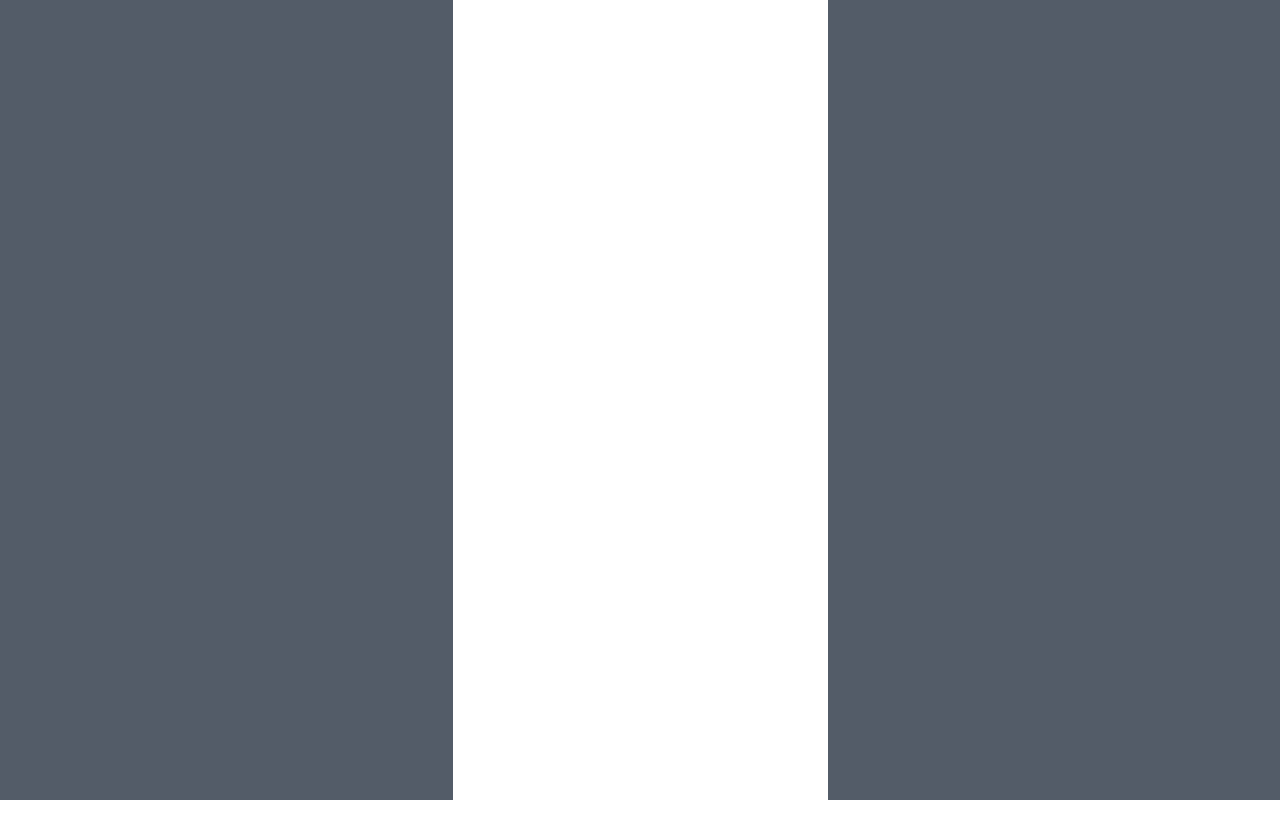
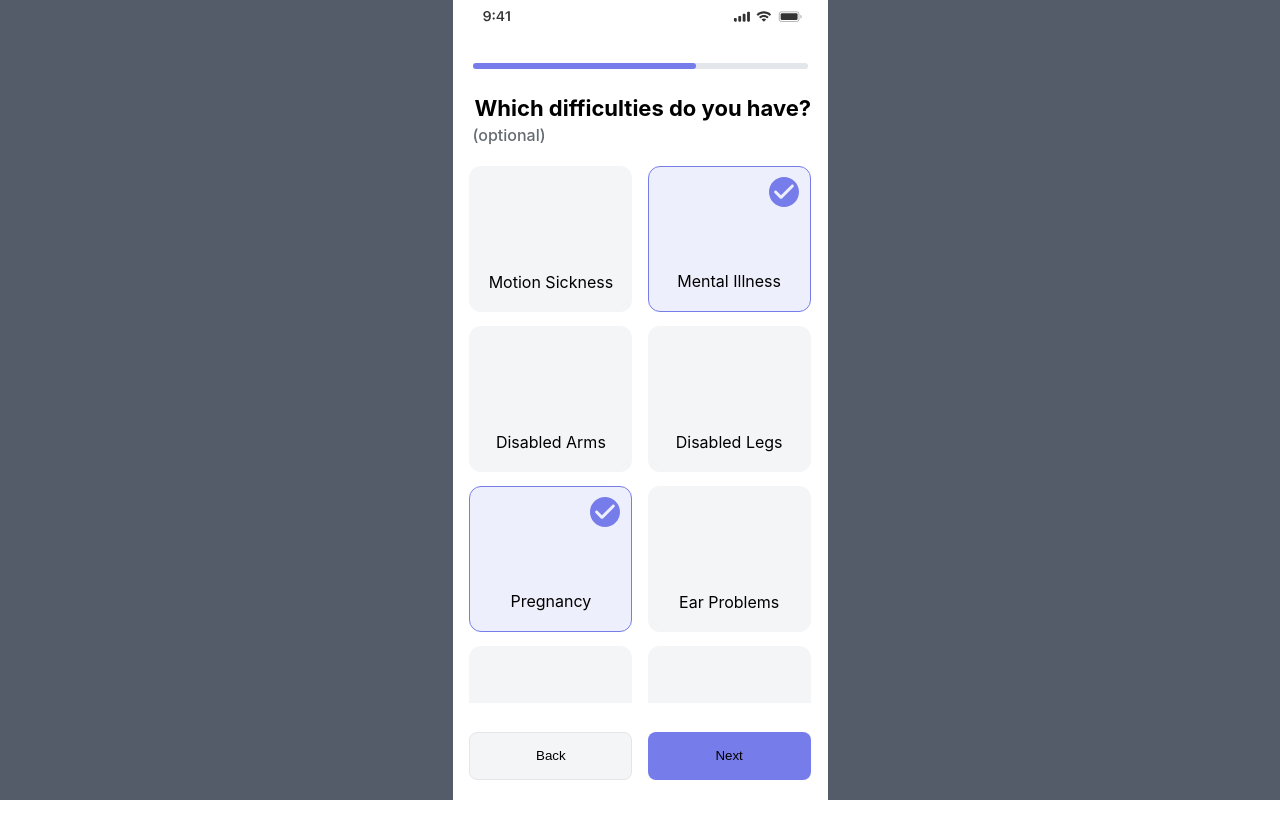
Before and after one commit to JunctionX-Seoul-Caffeine/Calmmuter, a React (Create React App) app: page /body-info in a window 1280 px wide. Shown: the top 838 px of the page. Before the commit the page ends 806 px from the top, so only its background shows below. Built offline with nearby package versions, Linux system fonts and the light colour scheme.

Commit message:
bodyInfo 페이지 제작

```diff
--- a/src/App.js
+++ b/src/App.js
@@ -10,6 +10,7 @@ function App() {
     <div className="App">
       <div className="wrapper">
         <Route path="/rate" component={RatePage} exact />
+        <Route path="/body-info" component={BodyInfo} exact />
       </div>
     </div>
   );
--- a/src/components/StatusBar.js
+++ b/src/components/StatusBar.js
@@ -5,6 +5,7 @@ const StatusBar = () => {
   return (
     <div className="status-bar-wrapper">
       <svg
+        className="status-bar-svg1"
         width="27"
         height="12"
         viewBox="0 0 27 12"
--- a/src/index.css
+++ b/src/index.css
@@ -9,6 +9,11 @@ body,
   -moz-osx-font-smoothing: grayscale;
   width: 100%;
   height: 100%;
+  -ms-user-select: none;
+  -moz-user-select: -moz-none;
+  -khtml-user-select: none;
+  -webkit-user-select: none;
+  user-select: none;
 }
 
 code {
--- a/src/pages/BodyInfo.js
+++ b/src/pages/BodyInfo.js
@@ -1,36 +1,81 @@
-import React from "react";
+import React, { useState } from "react";
+import StatusBar from "../components/StatusBar";
 import "../styles/BodyInfo.css";
 
 const BodyInfo = () => {
-  const bodyInfoArr = [
-    { content: "Motion Sickness" },
-    { content: "Mental Illness" },
-    { content: "Disabled Arms" },
-    { content: "Disabled Legs" },
-    { content: "Pregnancy" },
-    { content: "Ear Problems" },
-  ];
+  const [bodyInfoArr, setBodyInfoArr] = useState([
+    { id: 1, content: "Motion Sickness", selected: false },
+    { id: 2, content: "Mental Illness", selected: true },
+    { id: 3, content: "Disabled Arms", selected: false },
+    { id: 4, content: "Disabled Legs", selected: false },
+    { id: 5, content: "Pregnancy", selected: true },
+    { id: 6, content: "Ear Problems", selected: false },
+    { id: 7, content: "Etc", selected: false },
+    { id: 8, content: "Etc", selected: false },
+    { id: 9, content: "Etc", selected: false },
+    { id: 10, content: "Etc", selected: false },
+  ]);
+
+  const onClick = (id) => {
+    setBodyInfoArr(
+      bodyInfoArr.map((singleInfo) =>
+        singleInfo.id === id
+          ? { ...singleInfo, selected: !singleInfo.selected }
+          : singleInfo
+      )
+    );
+    console.log(bodyInfoArr);
+  };
+
   return (
+    <>
+      <StatusBar />
       <div className="body-info-wrapper">
         <div className="step-wrapper">
-        <div className="step-bar"></div>
+          <div className="step-bar">
+            <div className="current-step"></div>
+          </div>
         </div>
         <div className="title-wrapper">
-        <h2>Which difficulties do you have?</h2>
+          <h3>Which difficulties do you have?</h3>
           <h4>(optional)</h4>
         </div>
         <div className="body-info-element-wrapper">
-        <div className="single-body-info">
           {bodyInfoArr.map((singleInfo) => (
-            <div className="single-body-info">{singleInfo.content}</div>
+            <div
+              className={
+                singleInfo.selected
+                  ? "single-body-info-selected"
+                  : "single-body-info"
+              }
+              onClick={() => onClick(singleInfo.id)}
+              key={singleInfo.id}
+            >
+              {singleInfo.content}
+              {singleInfo.selected ? (
+                <svg
+                  className="test"
+                  width="30"
+                  height="30"
+                  viewBox="0 0 30 30"
+                  fill="none"
+                  xmlns="http://www.w3.org/2000/svg"
+                >
+                  <path
+                    d="M15 0C6.72 0 0 6.72 0 15C0 23.28 6.72 30 15 30C23.28 30 30 23.28 30 15C30 6.72 23.28 0 15 0ZM10.935 21.435L5.55 16.05C4.965 15.465 4.965 14.52 5.55 13.935C6.135 13.35 7.08 13.35 7.665 13.935L12 18.255L22.32 7.935C22.905 7.35 23.85 7.35 24.435 7.935C25.02 8.52 25.02 9.465 24.435 10.05L13.05 21.435C12.48 22.02 11.52 22.02 10.935 21.435Z"
+                    fill="#767CEA"
+                  />
+                </svg>
+              ) : null}
+            </div>
           ))}
-        </div>
         </div>
         <div className="button-wrapper">
           <button>Back</button>
           <button>Next</button>
         </div>
       </div>
+    </>
   );
 };
 
--- a/src/styles/BodyInfo.css
+++ b/src/styles/BodyInfo.css
@@ -7,18 +7,120 @@
 
 .step-wrapper {
   width: 100%;
-  height: 5%;
+  height: 7%;
   display: flex;
   justify-content: center;
   align-items: center;
 }
 
 .step-bar {
-  /* position: absolute; */
   width: 335px;
   height: 6px;
-  /* left: 20px; */
-  /* top: 78px; */
   background-color: #e3e6ea;
   border-radius: 8px;
 }
+
+.current-step {
+  width: 223.33px;
+  height: 6px;
+  background: #767cea;
+  border-radius: 8px;
+}
+
+.title-wrapper {
+  margin-bottom: 2px;
+}
+
+.title-wrapper h3 {
+  font-family: SF Pro Display;
+  font-style: normal;
+  font-weight: bold;
+  font-size: 22px;
+  line-height: 26px;
+  margin: 0 0 0 22px;
+}
+
+.title-wrapper h4 {
+  font-family: SF Pro Display;
+  font-style: normal;
+  font-weight: 500;
+  font-size: 16px;
+  line-height: 19px;
+  color: #646b71;
+  margin: 5px 0 0 20px;
+}
+
+.body-info-element-wrapper {
+  width: 91%;
+  height: 67%;
+  margin: 12px auto 0;
+  display: flex;
+  justify-content: space-between;
+  flex-wrap: wrap;
+  overflow: hidden;
+}
+
+.single-body-info-selected {
+  position: relative;
+  width: 163px;
+  height: 146px;
+  display: flex;
+  justify-content: center;
+  align-items: flex-end;
+  padding-bottom: 20px;
+  margin: 7px 0;
+  cursor: pointer;
+  background-color: rgba(118, 124, 234, 0.12);
+  border: 1.5px solid #767cea;
+  box-sizing: border-box;
+  border-radius: 12px;
+}
+
+.single-body-info {
+  width: 163px;
+  height: 126px;
+  border-radius: 12px;
+  background-color: #f3f5f7;
+  display: flex;
+  justify-content: center;
+  align-items: flex-end;
+  padding-bottom: 20px;
+  margin: 7px 0;
+  cursor: pointer;
+}
+
+.test {
+  position: absolute;
+  top: 10px;
+  left: 90px;
+}
+
+.button-wrapper {
+  width: 91%;
+  height: 13%;
+  margin: 0 auto;
+  display: flex;
+  justify-content: space-between;
+  align-items: center;
+}
+
+.button-wrapper button {
+  width: 163px;
+  height: 48px;
+  outline: none;
+  border: 0;
+}
+
+.button-wrapper button:first-child {
+  background: #f3f5f7;
+  border: 1px solid #e3e6ea;
+  box-sizing: border-box;
+  border-radius: 8px;
+}
+
+.button-wrapper button:nth-last-child(1) {
+  background: #767cea;
+  border-radius: 8px;
+  outline: none;
+  border: 0;
+}
--- a/src/styles/StatusBar.css
+++ b/src/styles/StatusBar.css
@@ -4,3 +4,11 @@
   display: flex;
   align-items: center;
 }
+
+svg:first-child {
+  margin: 0 220px 0 30px;
+}
+
+.status-bar-wrapper svg:nth-child(n + 2) {
+  margin: 0 3px;
+}
```
Lines whose indentation alone changed are shown as unchanged.
